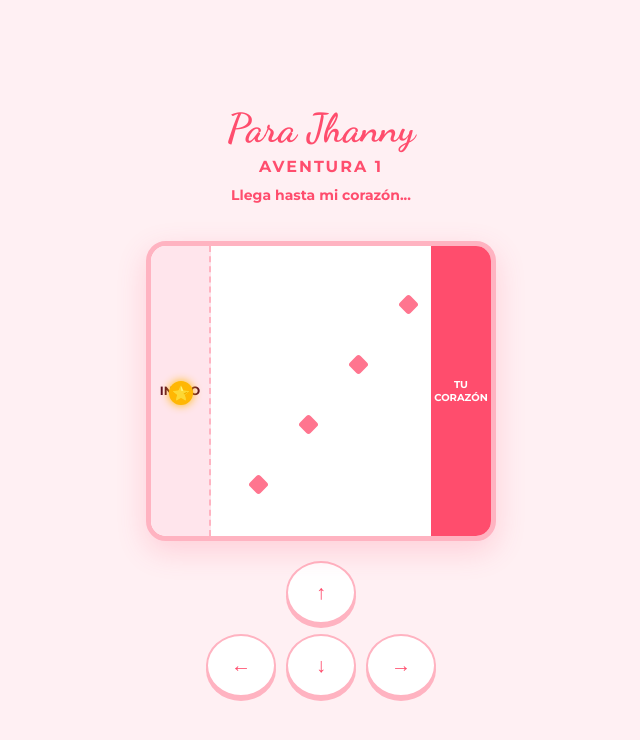
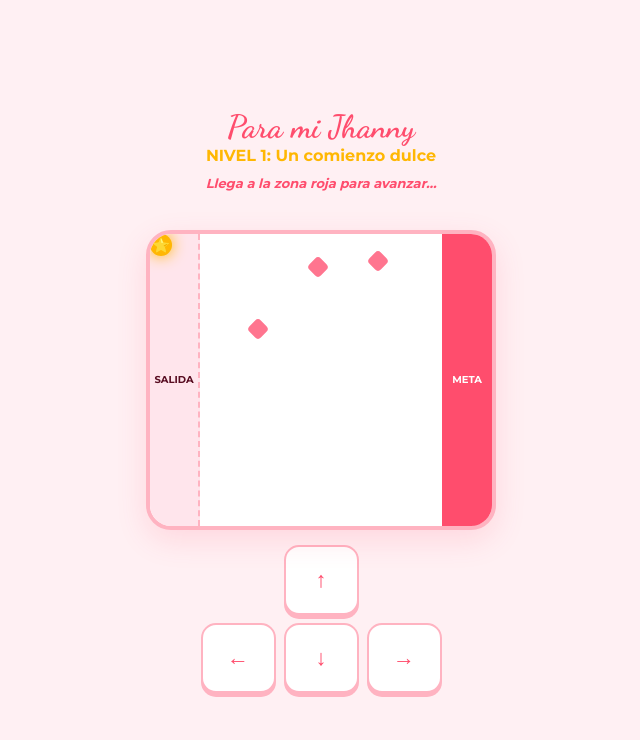
Before and after one commit to franklynliancv-sketch/JUEGOSNLOWER, a plain HTML site: page index.html in a window 1280 px wide. Shown: the whole page, without its empty margins (319-959 px from the left). Drawn offline with nearby package versions, Linux system fonts and the light colour scheme.

Commit message:
Update index.html

```diff
--- a/index.html
+++ b/index.html
@@ -3,14 +3,14 @@
 <head>
     <meta charset="UTF-8">
     <meta name="viewport" content="width=device-width, initial-scale=1.0, maximum-scale=1.0, user-scalable=no">
-    <title>JHANNY'S LOVE QUEST</title>
+    <title>PARA MI JHANNY ❤️</title>
     <link href="https://fonts.googleapis.com/css2?family=Dancing+Script:wght@700&family=Montserrat:wght@400;700&display=swap" rel="stylesheet">
     <style>
         :root {
-            --rosa-amor: #ff4d6d;
-            --rosa-suave: #ffb3c1;
-            --dorado: #ffb703;
+            --rosa-fuerte: #ff4d6d;
+            --rosa-claro: #ffb3c1;
             --fondo: #fff0f3;
+            --oro: #ffb703;
         }
 
         * { margin: 0; padding: 0; box-sizing: border-box; touch-action: none; }
@@ -27,101 +27,134 @@
             overflow: hidden;
         }
 
-        h1 { font-family: 'Dancing Script', cursive; font-size: 2.5rem; color: var(--rosa-amor); margin-bottom: 5px; }
+        /* Pantalla de Victoria (Corazón Gigante) */
+        #victory-screen {
+            display: none;
+            position: fixed;
+            top: 0; left: 0; width: 100%; height: 100%;
+            background: rgba(255, 240, 243, 0.95);
+            z-index: 100;
+            flex-direction: column;
+            align-items: center;
+            justify-content: center;
+            text-align: center;
+            padding: 20px;
+        }
+
+        .big-heart {
+            font-size: 150px;
+            color: var(--rosa-fuerte);
+            animation: heartbeat 1.2s infinite;
+        }
+
+        @keyframes heartbeat {
+            0% { transform: scale(1); }
+            15% { transform: scale(1.3); }
+            30% { transform: scale(1); }
+            45% { transform: scale(1.15); }
+            60% { transform: scale(1); }
+        }
 
         #game-container {
             position: relative;
             width: 350px;
             height: 300px;
             background: white;
-            border: 5px solid var(--rosa-suave);
-            border-radius: 20px;
+            border: 4px solid var(--rosa-claro);
+            border-radius: 25px;
             overflow: hidden;
-            box-shadow: 0 10px 30px rgba(255, 77, 109, 0.2);
+            box-shadow: 0 10px 30px rgba(255, 77, 109, 0.15);
         }
 
         .zone {
             position: absolute;
-            width: 60px;
+            width: 50px;
             height: 100%;
             display: flex;
             align-items: center;
             justify-content: center;
-            font-size: 12px;
+            font-size: 10px;
             font-weight: bold;
             z-index: 1;
         }
-        .start { left: 0; background: #ffe5ec; border-right: 2px dashed var(--rosa-suave); }
-        .end { right: 0; background: var(--rosa-amor); color: white; text-align: center; font-size: 10px; }
+        .start { left: 0; background: #ffe5ec; border-right: 2px dashed var(--rosa-claro); }
+        .end { right: 0; background: var(--rosa-fuerte); color: white; }
 
         #player {
             position: absolute;
-            width: 24px;
-            height: 24px;
-            background: var(--dorado);
+            width: 22px;
+            height: 22px;
+            background: var(--oro);
             border-radius: 50%;
             display: flex;
             align-items: center;
             justify-content: center;
             font-size: 14px;
-            left: 18px;
-            top: 135px;
             z-index: 10;
-            box-shadow: 0 0 10px var(--dorado);
-            transition: transform 0.1s;
+            box-shadow: 0 0 15px var(--oro);
+            transition: top 0.1s, left 0.1s;
         }
 
         .obstacle {
             position: absolute;
-            width: 15px;
-            height: 15px;
+            width: 16px;
+            height: 16px;
             background: #ff758f;
-            border-radius: 3px;
+            border-radius: 4px;
             transform: rotate(45deg);
         }
 
-        .ui { text-align: center; margin-bottom: 15px; width: 350px; }
-        #love-message {
-            height: 40px;
-            color: var(--rosa-amor);
-            font-weight: bold;
-            font-size: 14px;
+        .ui { text-align: center; margin-bottom: 10px; width: 350px; }
+        #message-box {
+            min-height: 45px;
+            color: var(--rosa-fuerte);
+            font-size: 13px;
+            font-weight: 600;
             margin-top: 10px;
-            padding: 0 10px;
+            padding: 0 15px;
+            font-style: italic;
         }
 
         .controls {
-            margin-top: 20px;
+            margin-top: 15px;
             display: grid;
-            grid-template-columns: repeat(3, 70px);
-            gap: 10px;
+            grid-template-columns: repeat(3, 75px);
+            gap: 8px;
         }
         .btn-ctrl {
             background: white;
-            color: var(--rosa-amor);
-            border: 2px solid var(--rosa-suave);
-            padding: 18px;
-            border-radius: 50%;
-            font-weight: bold;
-            font-size: 20px;
-            box-shadow: 0 4px 0 var(--rosa-suave);
+            color: var(--rosa-fuerte);
+            border: 2px solid var(--rosa-claro);
+            padding: 20px;
+            border-radius: 15px;
+            font-size: 22px;
+            box-shadow: 0 4px 0 var(--rosa-claro);
         }
-        .btn-ctrl:active { transform: translateY(3px); box-shadow: none; }
-
-        #level-indicator { color: var(--rosa-amor); font-weight: 700; letter-spacing: 2px; }
+        .btn-ctrl:active { transform: translateY(2px); box-shadow: none; }
     </style>
 </head>
 <body>
 
+    <div id="victory-screen">
+        <div class="big-heart">❤️</div>
+        <h1 style="font-family: 'Dancing Script'; font-size: 2.5rem; color: #ff4d6d;">¡Lo lograste, Jhanny!</h1>
+        <p style="margin-top: 20px; font-size: 1.1rem; line-height: 1.6;">
+            Eres mi mayor tesoro.<br>
+            No importa la distancia ni los obstáculos,<br>
+            <b>mi corazón siempre será tuyo.</b>
+        </p>
+        <button onclick="location.reload()" style="margin-top:30px; padding:10px 20px; border-radius:20px; border:none; background: #ff4d6d; color:white;">Jugar de nuevo</button>
+    </div>
+
     <div class="ui">
-        <h1>Para Jhanny</h1>
-        <div id="level-indicator">AVENTURA 1</div>
-        <div id="love-message">Llega hasta mi corazón...</div>
+        <h1 style="font-family: 'Dancing Script'; color: #ff4d6d;">Para mi Jhanny</h1>
+        <div id="lvl-txt" style="font-weight: bold; color: #ffb703;">NIVEL 1: Un comienzo dulce</div>
+        <div id="message-box">Llega a la zona roja para avanzar...</div>
     </div>
 
     <div id="game-container">
-        <div class="zone start">INICIO</div>
-        <div class="zone end">TU<br>CORAZÓN</div>
+        <div class="zone start">SALIDA</div>
+        <div class="zone end">META</div>
         <div id="player">⭐</div>
     </div>
 
@@ -138,26 +171,27 @@
     <script>
         const player = document.getElementById('player');
         const container = document.getElementById('game-container');
-        const loveMessage = document.getElementById('love-message');
-        const levelDisplay = document.getElementById('level-indicator');
+        const msgBox = document.getElementById('message-box');
+        const lvlTxt = document.getElementById('lvl-txt');
 
-        let posX = 18;
+        let posX = 15;
         let posY = 135;
         let currentLevel = 1;
         let obstacles = [];
         let obsElements = [];
 
         const phrases = [
-            "¡Casi, mi amor! Inténtalo de nuevo.",
-            "Ni la distancia nos detiene.",
-            "Eres lo más lindo que tengo.",
-            "Jhanny, eres mi pensamiento favorito.",
-            "Un tropezón no es caída si es por ti.",
-            "¡Tú puedes, hermosa!",
-            "Cada paso es un 'te amo'.",
-            "Mi meta siempre eres tú.",
-            "Eres mi razón de sonreír.",
-            "¡Vamos Jhanny, te espero en la meta!"
+            "¡Tú puedes, mi vida!", "Eres mi pensamiento favorito.", "Cada intento es un te amo.",
+            "¡Casi lo tienes, hermosa!", "Eres la dueña de mi sonrisa.", "Eres mi sol de cada día.",
+            "¡Ánimo Jhanny!", "Mi corazón late por ti.", "Eres el regalo más lindo.",
+            "¡No te rindas, amor!", "A tu lado todo es mejor.", "Eres mi persona favorita.",
+            "Eres el amor de mi vida.", "¡Eres súper capaz!", "Te quiero infinitamente.",
+            "Eres mi razón de ser.", "¡Qué bien lo haces!", "Eres pura magia.",
+            "Amo tu persistencia.", "Eres increíble, Jhanny.", "Toda mi fuerza es tuya.",
+            "¡Eres una campeona!", "Te mando un beso enorme.", "Gracias por existir.",
+            "Eres mi sueño hecho realidad.", "¡Tú puedes con todo!", "Eres mi alegría.",
+            "¡Vamos, mi reina!", "Contigo el mundo es bello.", "Eres mi motivación.",
+            "¡Esa es mi Jhanny!", "Falta poquito para el final.", "Te adoro demasiado."
         ];
 
         function initLevel(level) {
@@ -165,18 +199,21 @@
             obstacles = [];
             obsElements = [];
 
-            // Configuración de niveles (obstáculos que representan "distracción", "tiempo", etc)
             if (level === 1) {
-                for(let i=0; i<4; i++) {
-                    obstacles.push({ x: 100 + (i*50), y: i*60, dir: 1, speed: 3 });
+                lvlTxt.innerText = "NIVEL 1: Un comienzo dulce";
+                for(let i=0; i<3; i++) {
+                    obstacles.push({ x: 100 + (i*60), y: i*50, dir: 1, speed: 3.5 });
                 }
             } else if (level === 2) {
-                for(let i=0; i<6; i++) {
-                    obstacles.push({ x: 80 + (i*40), y: i*40, dir: 1, speed: 5 });
+                lvlTxt.innerText = "NIVEL 2: Pasos con cariño";
+                // Ajustado para que sea posible pasar
+                for(let i=0; i<4; i++) {
+                    obstacles.push({ x: 80 + (i*55), y: i*40, dir: 1, speed: 4.5 });
                 }
             } else if (level === 3) {
-                for(let i=0; i<8; i++) {
-                    obstacles.push({ x: 70 + (i*35), y: Math.random()*250, dir: 1, speed: 4 + Math.random()*4 });
+                lvlTxt.innerText = "NIVEL 3: El camino al corazón";
+                for(let i=0; i<6; i++) {
+                    obstacles.push({ x: 70 + (i*40), y: Math.random()*240, dir: 1, speed: 5 });
                 }
             }
 
@@ -186,8 +223,6 @@
                 container.appendChild(el);
                 obsElements.push(el);
             });
-
-            levelDisplay.innerText = "AVENTURA " + currentLevel;
         }
 
         function update() {
@@ -197,19 +232,17 @@
                 obsElements[i].style.left = ob.x + 'px';
                 obsElements[i].style.top = ob.y + 'px';
 
-                if (Math.abs(posX - ob.x) < 20 && Math.abs(posY - ob.y) < 20) {
+                if (Math.abs(posX - ob.x) < 18 && Math.abs(posY - ob.y) < 18) {
                     resetPosition();
                 }
             });
 
-            if (posX > 290) {
-                nextLevel();
-            }
+            if (posX > 295) nextLevel();
             requestAnimationFrame(update);
         }
 
         function move(dir) {
-            const step = 20;
+            const step = 22;
             if (dir === 'up' && posY > 10) posY -= step;
             if (dir === 'down' && posY < 265) posY += step;
             if (dir === 'left' && posX > 10) posX -= step;
@@ -220,8 +253,8 @@
         }
 
         function resetPosition() {
-            loveMessage.innerText = phrases[Math.floor(Math.random() * phrases.length)];
-            posX = 18;
+            msgBox.innerText = phrases[Math.floor(Math.random() * phrases.length)];
+            posX = 15;
             posY = 135;
             player.style.left = posX + 'px';
             player.style.top = posY + 'px';
@@ -230,28 +263,23 @@
         function nextLevel() {
             if (currentLevel < 3) {
                 currentLevel++;
-                posX = 18;
-                posY = 135;
+                posX = 15; posY = 135;
                 initLevel(currentLevel);
-                loveMessage.innerText = "¡Superaste el obstáculo! Sigamos...";
+                msgBox.innerText = "¡Excelente! Cada vez más cerca...";
             } else {
                 win();
             }
         }
 
         function win() {
+            document.getElementById('victory-screen').style.display = 'flex';
             confetti({
-                particleCount: 150,
-                spread: 70,
-                colors: ['#ff4d6d', '#ffb3c1', '#ffb703'],
-                origin: { y: 0.6 }
+                particleCount: 200,
+                spread: 90,
+                origin: { y: 0.6 },
+                colors: ['#ff4d6d', '#ffb3c1', '#ffb703']
             });
             posX = -1000;
-            loveMessage.innerHTML = "¡TE AMO JHANNY! ❤️";
-            alert("¡Felicidades mi vida! Has llegado a mi corazón.\n\nEres lo más especial para mí.");
-            currentLevel = 1;
-            posX = 18;
-            initLevel(1);
         }
 
         initLevel(1);
```
